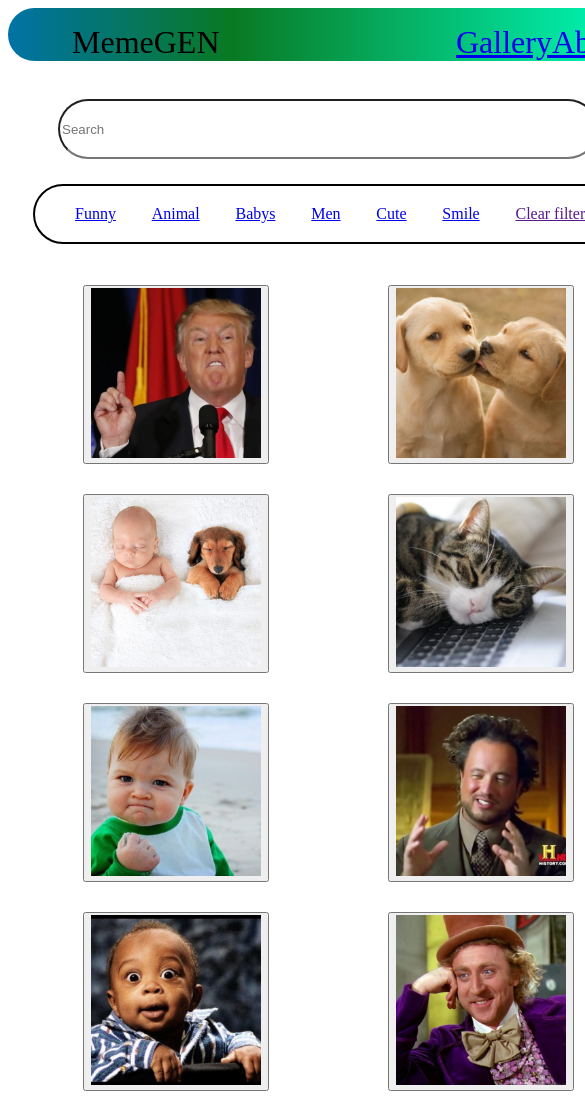
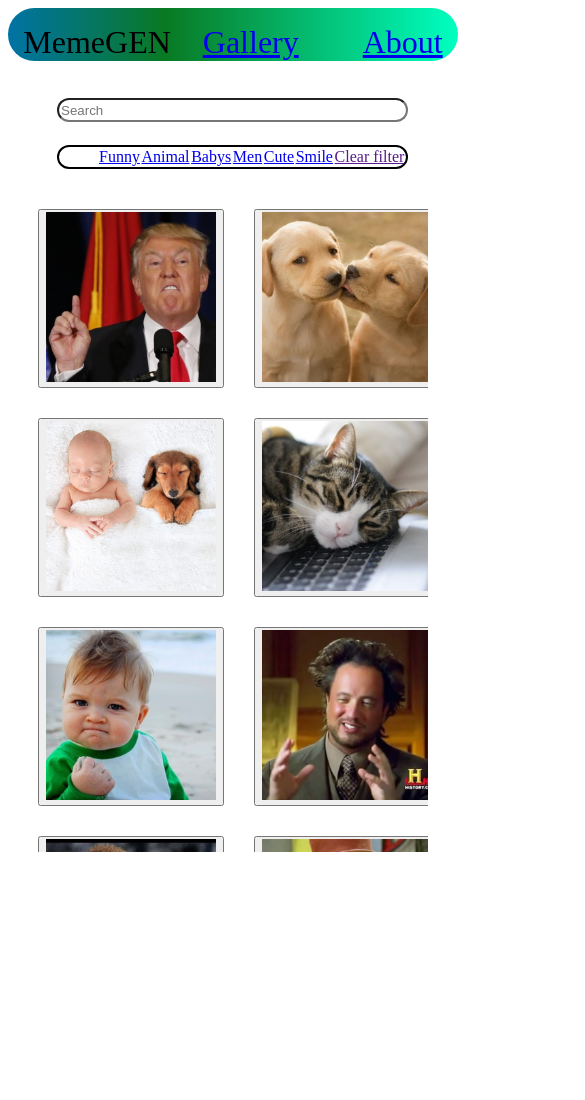
Before and after one commit to AvivBuzaglo/sprint-2, a plain HTML site: page index.html in a window 390 px wide. Shown: the top 1100 px of the page, 585 px wide, since content can reach past the window. After the commit the page ends 860 px from the top, so only its background shows below. Drawn offline with Linux system fonts and the light colour scheme.

Commit message:
Add media queries (test1.5)

```diff
--- a/styles/media-queries.css
+++ b/styles/media-queries.css
@@ -4,17 +4,20 @@
        grid-template-columns: 1fr 1fr 1fr 1fr;
        grid-template-rows: 1fr 1fr 1fr 1fr;
        grid-auto-flow: row;
+       width: 100vw;
     }
 }
 
 @media (max-width: 820px) {
     .gallery-nav {
         grid-template-rows: 1fr 1fr;
+        width: 100vw;
     }
     .gallery {
         grid-template-columns: 1fr 1fr 1fr;
         grid-template-rows: 1fr 1fr 1fr;
         grid-auto-flow: row;
+        width: 100vw;
     }
     .canvas-container{
         grid-row: 2/3;
@@ -26,9 +29,62 @@
 }
 
 @media (max-width: 700px) {
+    body {
+        display: grid;
+        /* grid-template-columns: 1fr 1fr; */
+    }
     .gallery {
         grid-template-columns: 1fr 1fr;
         grid-template-rows: 1fr 1fr;
         grid-auto-flow: row;
+        width: 100vw;
+    }
+    .gallery-nav {
+        grid-column: 1/3;
     }
 }
+
+@media (max-width: 500px) {
+    body{
+        width: 100vw;
+        height: 100vh;
+    }
+    header {
+        /* width: 100vw; */
+        display: flex;
+        flex-direction: row;
+        justify-content: center;
+        gap: 1rem;
+    }
+    .main-nav {
+        margin-inline-start: 1rem;
+        gap: 1rem;
+    }
+    .gallery{
+        width: 100vw;
+    }
+    .gallery-nav {
+        width: 100vw;
+        padding-inline-start: 1.5rem;
+    }
+    .search-bar{
+        width: 90vw;
+        height: 50%;
+        align-self: center;
+    }
+    .categories{
+        width: 90vw;
+        height: 50%;
+    }
+    .canvas-container {
+        grid-column: 1/4;
+        justify-self: center;
+        align-self: center;
+    }
+    .editor {
+        justify-self: center;
+        align-self: center;
+        width: 100vw;
+        grid-column: 1/4;
+    }
+}
```
